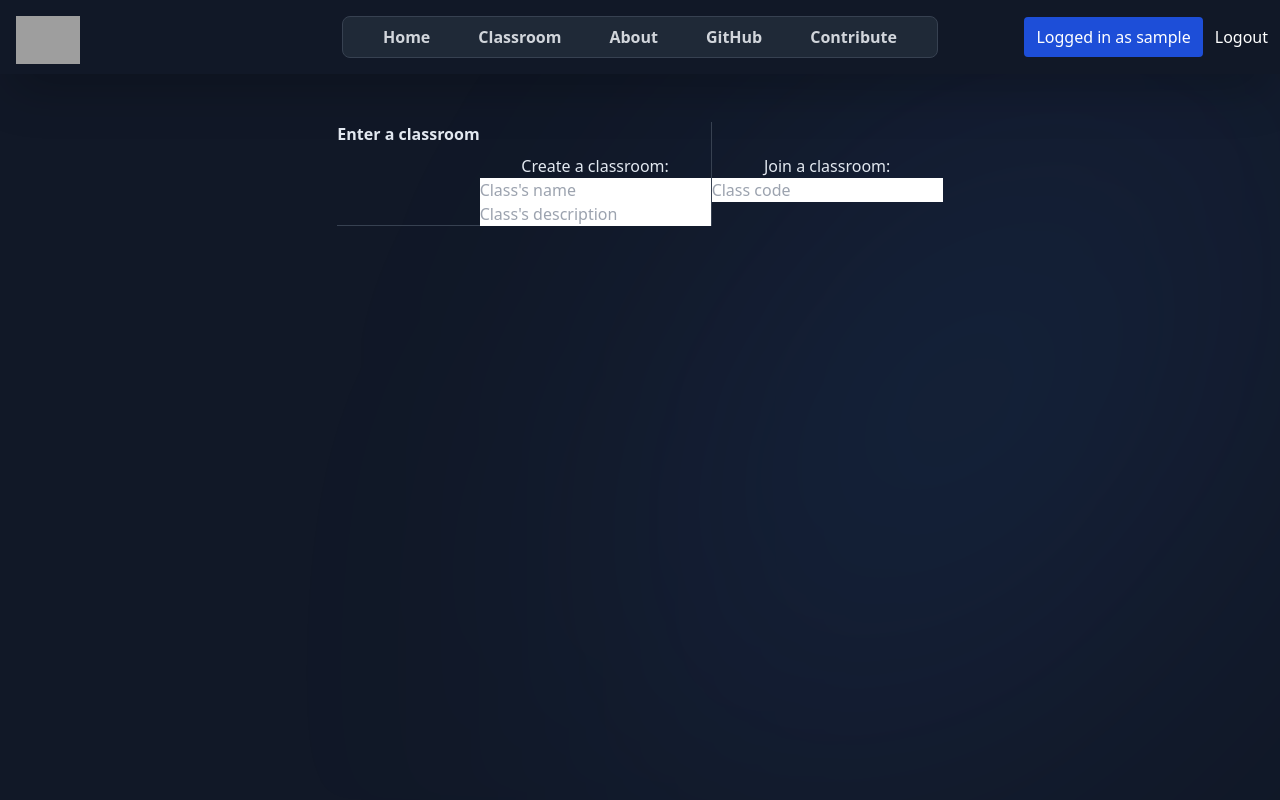
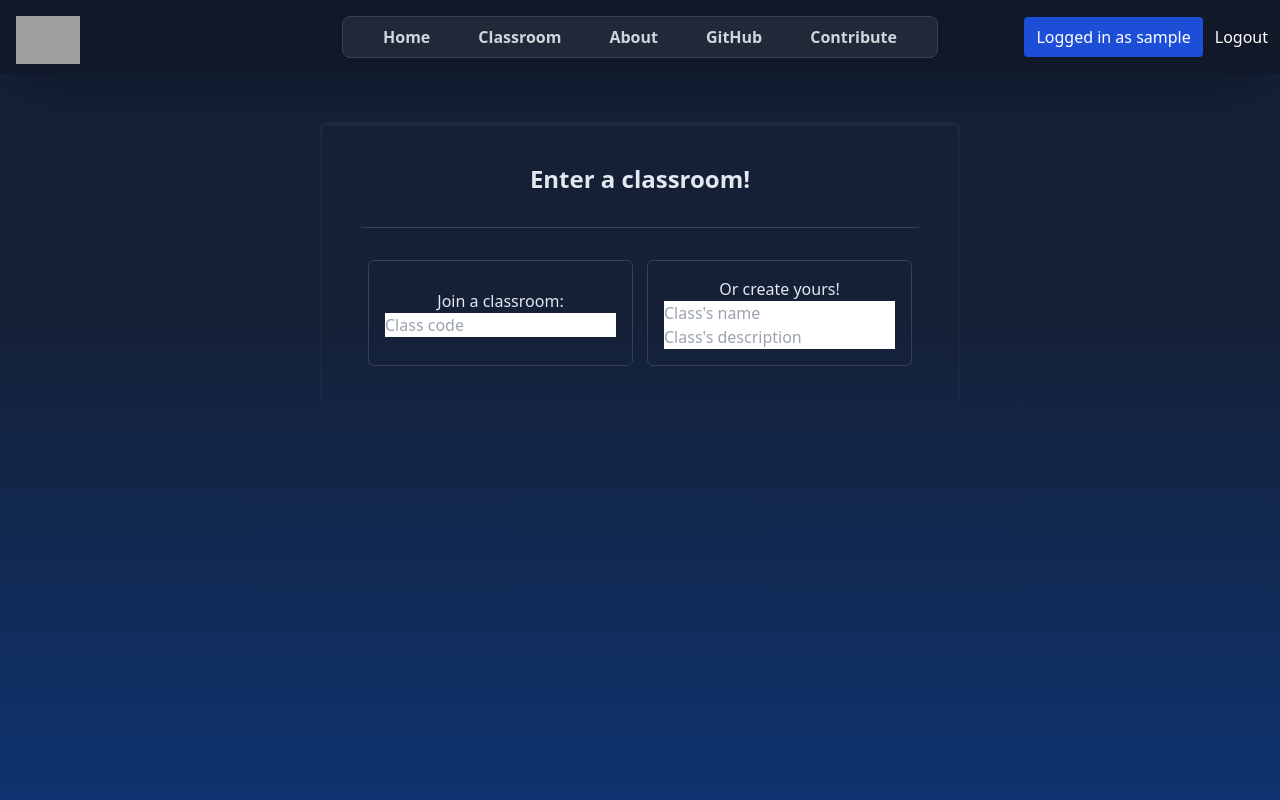
Before and after one commit to reszkojr/manthano-old, a Django app: page /class/create/ in a window 1280 px wide. Run offline with Django 4.2, Linux system fonts and the light colour scheme; the visitor is signed in with stand-in values (Sample User, id 1); some libraries are stand-ins or nearby versions; grey boxes are pictures that could not be loaded.

Commit message:
background gradient and glass color shades

```diff
--- a/classrooms/templates/classroom/create_classroom.html
+++ b/classrooms/templates/classroom/create_classroom.html
@@ -5,17 +5,22 @@
 {% block title %}Join a classroom{% endblock title %}
 
 {% block content %}
-<h1 class="font-bold text-center border-b border-gray-700 pb-8">Enter a classroom</h1>
-<div class="flex">
-    <div class="flex flex-col mx-auto mt-8">
-        <span class="text-center">Create a classroom:</span>
-        <input type="text" class="text-input" placeholder="Class's name">
-        <input type="text" class="text-input" placeholder="Class's description">
-    </div>
-    <div class="mx-auto border-r border-gray-700"></div>
-    <div class="flex flex-col mx-auto mt-8">
-        <span class="text-center">Join a classroom:</span>
-        <input type="text" class="text-input" placeholder="Class code">
+<div class="glassy w-1/2 bg-glass-500 border-gray-800 relative rounded-md border bg-opacity-70">
+    <div class="p-10">
+        <h1 class="font-bold text-2xl text-center border-b border-gray-700 pb-8">Enter a classroom!</h1>
+        <div class="flex">
+            <div class="flex flex-col mx-auto mt-8 justify-center bg-glass-700 bg-blue border-gray-700 relative rounded-md border bg-opacity-70 p-4">
+                <span class="text-center">Join a classroom:</span>
+                <input type="text" class="text-input" placeholder="Class code">
+            </div>
+            <div class="flex flex-col mx-auto mt-8 bg-glass-700 bg-blue border-gray-700 relative rounded-md border bg-opacity-70 p-4 ">
+                <span class="text-center">Or create yours!</span>
+                <form action="post" class="flex flex-col">
+                    <input type="text" name="class_name" class="text-input" placeholder="Class's name">
+                    <input type="text" name="class_description" class="text-input" placeholder="Class's description">
+                </form>
+            </div>
+        </div>
     </div>
 </div>
 
--- a/main/templates/main/base.html
+++ b/main/templates/main/base.html
@@ -19,11 +19,11 @@
 		{% tailwind_css %}
     {% block style %}
     <style>
-      #blur {
-        filter: blur(150px);
-        background-color: rgba(59, 130, 246, 0.1);
+      body {
+        background: rgb(21,32,55);
+        background: linear-gradient(180deg, rgba(21,32,55,1) 40%, rgba(14,51,112,1) 100%);
+        background-attachment: fixed;
       }
-
       .glassy {
         box-shadow: inset 0px 2px 3px rgba(255, 255, 255, 0.06);
       }
@@ -33,8 +33,6 @@
   </head>
 
   <body class="bg-gray-900 text-slate-200">
-    <div class="absolute top-0 left-1/2 -z-10 h-full w-1/2 rounded-full rounded-tr-none rounded-bl-none" id="blur"></div>
-
     <nav class="border-gray-200 bg-gray-900 shadow-2xl">
       <div class="relative flex w-full p-4">
         <a href="#" class="absolute mb-2 flex items-center">
@@ -80,7 +78,7 @@
     </nav>
     <div class="mt-12 mb-20 flex justify-center">
       {% block content %}
-        <div class="glassy bg-glass bg-blue border-gray-700 relative w-3/4 rounded-md border bg-opacity-70 p-10 text-left text-2xl">
+        <div class="glassy bg-glass-500 bg-blue border-gray-700 relative w-3/4 rounded-md border bg-opacity-70 p-10 text-left text-2xl">
       {% endblock %}
       </div>
     </div>
--- a/users/templates/registration/login.html
+++ b/users/templates/registration/login.html
@@ -10,7 +10,7 @@
 {% tailwind_css %}
 
 {% block content %}
-  <div class="glassy w-1/4 bg-glass bg-blue border-gray-700 relative rounded-md border bg-opacity-70  text-center">
+  <div class="glassy w-1/4 bg-glass-500 bg-blue border-gray-700 relative rounded-md border bg-opacity-70  text-center">
     <div class="p-10 inline-block">
       {% crispy login_form login_form.helper %}
     </div>
--- a/users/templates/registration/sign_up.html
+++ b/users/templates/registration/sign_up.html
@@ -12,7 +12,7 @@
 {% endblock head %}
 
 {% block content %}
-<div class="glassy w-1/2 bg-glass bg-blue border-gray-700 relative rounded-md border bg-opacity-70  text-center">
+<div class="glassy w-1/2 bg-glass-500 bg-blue border-gray-700 relative rounded-md border bg-opacity-70  text-center">
   <div class="p-10 inline-block">
     {% crispy registration_form registration_form.helper %}
   </div>
```
Also changed, not shown: theme/static_src/tailwind.config.js (+11 -1 lines).
